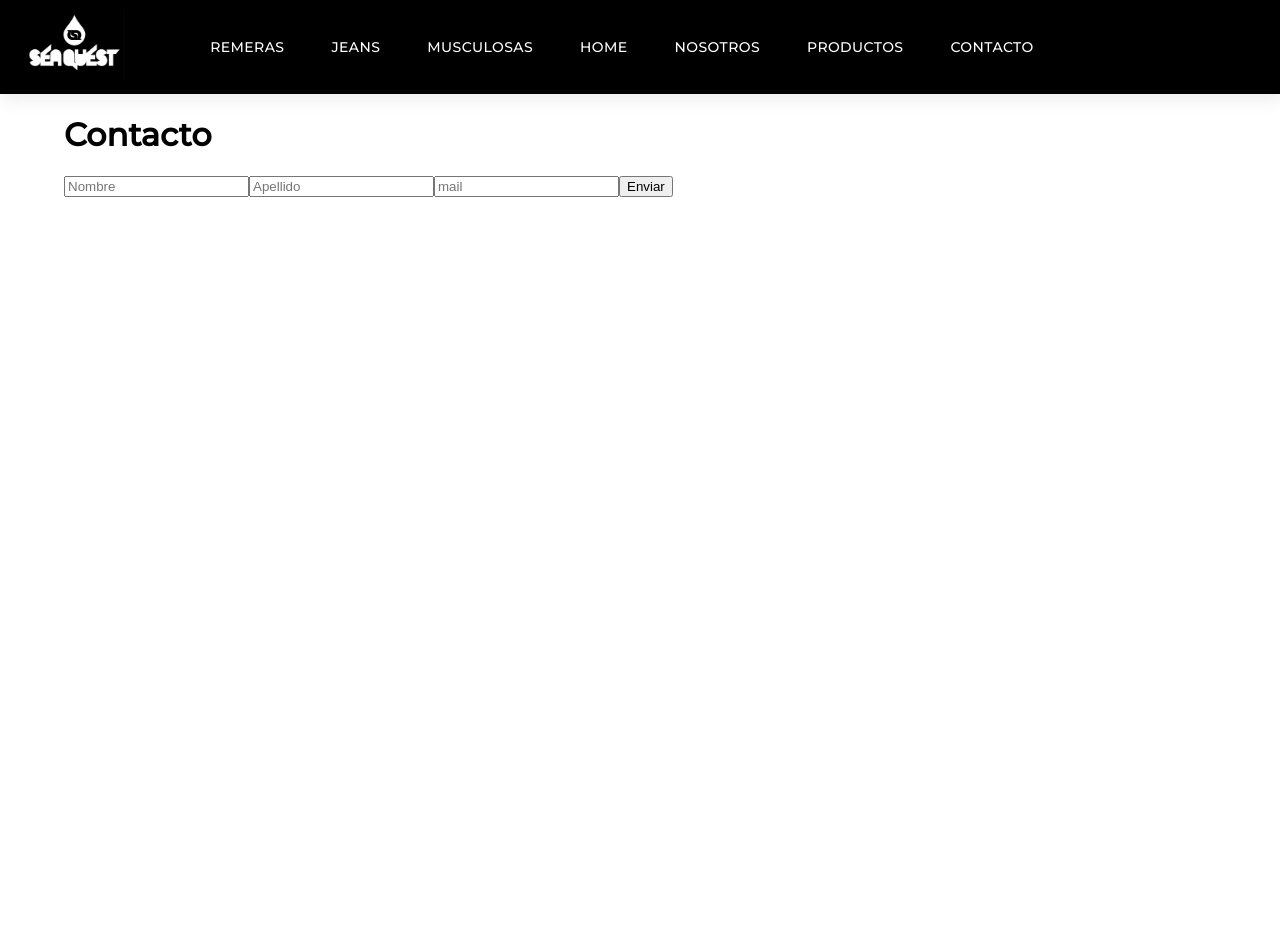
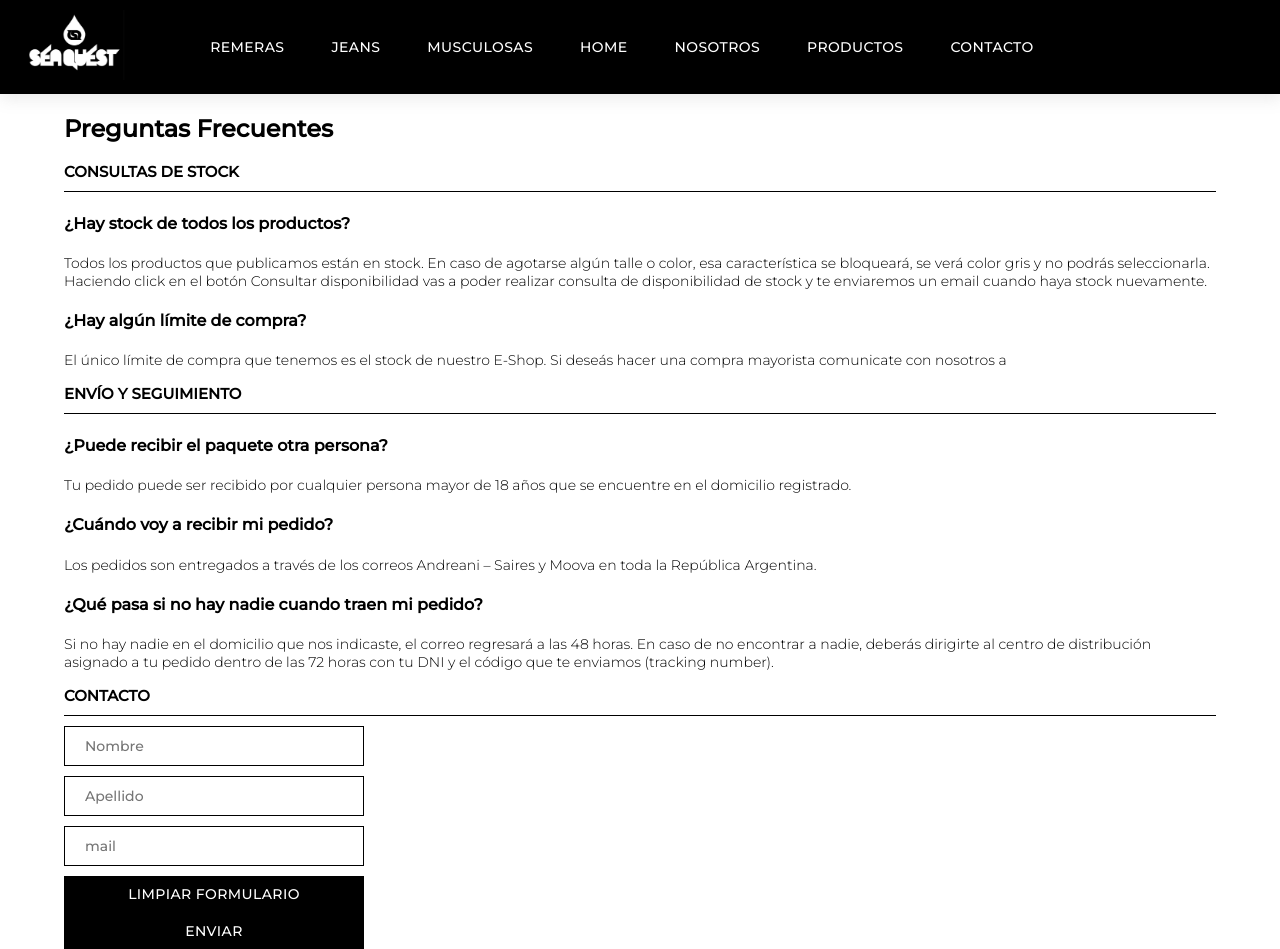
Before and after one commit to cortiz2894/ecommerce-31120, a React (Create React App) app: page /contacto in a window 1280 px wide. Before the commit the page ends 800 px from the top, so only its background shows below. Built offline with nearby package versions, Linux system fonts and the light colour scheme.

Commit message:
feat | Clase 9 - Eventos

```diff
--- a/src/App.css
+++ b/src/App.css
@@ -131,3 +131,44 @@ p.info__subtitle {
   margin: 0px;
   margin-bottom: 10px;
 }
+
+.faq-section h3 {
+    border-bottom: 1px solid black;
+    padding-bottom: 10px;
+    margin-bottom: 10px;
+    text-transform: uppercase;
+    font-size: 15px;
+    font-family: 'Montserrat';
+}
+
+.faq-section p {
+    font-weight: 300;
+    font-size: 14px;
+}
+
+form {
+  display: flex;
+  flex-direction: column;
+}
+
+form input {
+  padding: 10px 20px;
+  font-size: 14px;
+  font-family: 'Montserrat';
+  width: 300px;
+  margin-bottom: 10px;
+  border: 1px solid black;
+}
+
+form > button {
+  background: black !important;
+  color: white !important;
+  border-radius: 0px !important;
+  width: 300px;
+  font-family: 'Montserrat' !important;
+}
+
+form > button:hover {
+  background: black !important;
+  color: white !important;
+}
--- a/src/Utils/productsMock.js
+++ b/src/Utils/productsMock.js
@@ -6,6 +6,14 @@ const mockProductos = [
         price: 1500,
         image: 'remera-1.jpg',
         category: 'remeras',
+        colors: [
+            {
+                hex: '#000000'
+            },,
+            {
+                hex: '#f44336'
+            }
+        ],
         stock: 3
     },
     {
@@ -15,6 +23,17 @@ const mockProductos = [
         price: 2500,
         image: 'remera3.jpeg',
         category: 'remeras',
+        colors: [
+            {
+                hex: '#000000'
+            },
+            {
+                hex: '#004da6'
+            },
+            {
+                hex: '#ffffff'
+            }
+        ],
         stock: 3
     },
     {
@@ -24,6 +43,11 @@ const mockProductos = [
         price: 1500,
         image: 'remera3.jpeg',
         category: 'remeras',
+        colors: [
+            {
+                hex: '#000000'
+            },
+        ],
         stock: 3
     },
     {
@@ -33,6 +57,14 @@ const mockProductos = [
         price: 3500,
         image: 'jean1.jpg',
         category: 'jeans',
+        colors: [
+            {
+                hex: '#000000'
+            },
+            {
+                hex: '#004da6'
+            },
+        ],
         stock: 6
     },
     {
@@ -42,6 +74,17 @@ const mockProductos = [
         price: 1200,
         image: 'musculosa1.jpeg',
         category: 'musculosas',
+        colors: [
+            {
+                hex: '#000000'
+            },
+            {
+                hex: '#004da6'
+            },
+            {
+                hex: '#f44336'
+            }
+        ],
         stock: 6
     }
 ]
--- a/src/components/Card/Card.js
+++ b/src/components/Card/Card.js
@@ -1,32 +1,30 @@
 import React,{ useState, useEffect } from 'react'
+
 import './Card.css'
 import ItemCount from '../ItemCount/ItemCount'
-import { Link } from 'react-router-dom'
+import { Link, useNavigate } from 'react-router-dom'
 
 
-export default function Card({ data }) {
+export default function Card({ data, action }) {
+    const navigate = useNavigate();
     const { title, price, talle, stock, image, id } = data
     const [ count, setCount ] = useState(1)
     const [ countTest, setCountTest ] = useState(1)
-    //const [ ]
 
-    // useEffect( () => {
-    //     console.log("SOLO MONTAJE")
-    // },[] )
+    useEffect( () => {
+        console.log("useEffect")
+        const onScrollWindow = () => {
+            if(window.scrollY > 100 ){
+                console.log("Scroll mayor a 100")
+            }
+        }
+        window.addEventListener("scroll", onScrollWindow)
 
-    // useEffect( () => {
-    //     console.log("Siempre que entre en fase ACTUALIZACION")
-    // })
+        return () => {
+            window.removeEventListener("scroll", onScrollWindow)
+        }
 
-    // useEffect( () => {
-    //     console.log("SOLO CUANDO CAMBIE COUNT")
-    // },[count] )
-
-    // useEffect( () => {
-    //     return () => {
-    //         console.log("FASE DE DESMONTAJE")
-    //     }
-    // })
+    }, [])
 
     const addStock = () => {
         setCount(count + 1)
@@ -34,18 +32,19 @@ export default function Card({ data }) {
     const removeStock = () => {
         setCountTest(countTest - 1)
     }
+    const changePage = () => {
+        navigate(`/productos/${id}`)
+    }
     return(
 
-        <div className="card-item">
-            <Link to={`/productos/${id}`}>
+        <div className="card-item" onClick={changePage}>
                 <img src={`./${image}`} alt={image} />
                 <div className='container-card-data'>
                     <h2>{title}</h2>
                     <p>Precio : $ {price}</p>
                     <p>Talle : {talle}</p>
-                    <button>Comprar</button>
+                    <button onClick={(e) => action(e, "Christian")}>Comprar</button>
                 </div>
-            </Link>
         </div>
     )
 }
--- a/src/components/ListProducts/ListProducts.js
+++ b/src/components/ListProducts/ListProducts.js
@@ -5,6 +5,7 @@ import { useParams } from 'react-router-dom'
 
 const ListProducts = ({children}) => {
     const { category } = useParams()
+    const [contador, setContador] = useState(0)
 
     const [products, setProducts] = useState([])
 
@@ -17,7 +18,7 @@ const ListProducts = ({children}) => {
     useEffect( () => {
         setProducts([])
         getProducts().then( (productos) => {
-            filterProductByCategory(productos, category)
+            category ? filterProductByCategory(productos, category) : setProducts(productos)
         })
     }, [category])
 
@@ -30,11 +31,18 @@ const ListProducts = ({children}) => {
         })
     }
 
+    const agregarClick = (e, nombre) => {
+        e.stopPropagation()
+        console.log("Nombre desde el hijo:", nombre)
+        setContador(contador + 1)
+    }
+
     return(
         <div className="container-cards">
-            <h2> Productos en Oferta</h2>
+            <h2> Productos en Oferta </h2>
             {console.log("products: ", products)}
-            {products.map( ( product ) =>  <Card data={product} key={product.id}/>)}
+            <h1>CONTADOR: {contador}</h1>
+            {products.map( ( product ) =>  <Card data={product} key={product.id} action={agregarClick}/>)}
         </div>
     )
 }
--- a/src/components/NavBar/NavBar.js
+++ b/src/components/NavBar/NavBar.js
@@ -1,9 +1,11 @@
 import Button from '@mui/material/Button';
+import { useEffect } from 'react';
 import { Link } from 'react-router-dom'
 import './NavBar.css'
 import CartWidget from '../CartWidget/CartWidget'
 
 function NavBar(props) {
+
     //console.log(props)
     const pages = [
     {
@@ -26,7 +28,7 @@ function NavBar(props) {
         //JSX
         <header className='main-header'>
             <div className='container-logo'>
-                <img src="logo.png" className="img-header"/>
+                <img src="../logo.png" className="img-header"/>
             </div>
             <ul className='navbar'>
                     <li>
--- a/src/pages/Contact.js
+++ b/src/pages/Contact.js
@@ -1,16 +1,64 @@
 
+import { useState } from 'react'
 import Container from '@mui/material/Container';
+import Button from '@mui/material/Button';
 
 const ContactPage = () => {
+
+    const [value, setValue] = useState('')
+
+    const handleSubmit = (e) => {
+        e.preventDefault()
+        console.log("Envio de nombre: ", value)
+    }
+
+    const handleChange = (e) => {
+        console.log(e)
+        setValue(e.target.value)
+    }
+
+    const resetForm = () => {
+        setValue('')
+        console.log("limpiar formulario")
+    }
+
     return(
-        <Container className='container-general'>
-            <h1>Contacto</h1>
-            <form>
-                <input type="text" placeholder='Nombre'/>
-                <input type="text" placeholder='Apellido'/>
-                <input type="mail" placeholder='mail'/>
-                <button type="submit">Enviar</button>
-            </form>
+        <Container className='container-general help'>
+
+            <h2>Preguntas Frecuentes</h2>
+            <div className='faq-section'>
+                <section>
+                    <h3>Consultas de stock</h3>
+                    <h4>¿Hay stock de todos los productos?</h4>
+                    <p>
+                        Todos los productos que publicamos están en stock. En caso de agotarse algún talle o color, esa característica se bloqueará, se verá color gris y no podrás seleccionarla. Haciendo click en el botón Consultar disponibilidad vas a poder realizar consulta de disponibilidad de stock y te enviaremos un email cuando haya stock nuevamente.
+                    </p>
+                    <h4>¿Hay algún límite de compra?</h4>
+                    <p>
+                        El único límite de compra que tenemos es el stock de nuestro E-Shop. Si deseás hacer una compra mayorista comunicate con nosotros a
+                    </p>
+                </section>
+                <section>
+                    <h3>Envío y seguimiento</h3>
+                    <h4>¿Puede recibir el paquete otra persona?</h4>
+                    <p>Tu pedido puede ser recibido por cualquier persona mayor de 18 años que se encuentre en el domicilio registrado.</p>
+                    <h4>¿Cuándo voy a recibir mi pedido?</h4>
+                    <p>Los pedidos son entregados a través de los correos Andreani – Saires y Moova en toda la República Argentina.</p>
+                    <h4>¿Qué pasa si no hay nadie cuando traen mi pedido?</h4>
+                    <p>Si no hay nadie en el domicilio que nos indicaste, el correo regresará a las 48 horas. En caso de no encontrar a nadie, deberás dirigirte al centro de distribución asignado a tu pedido dentro de las 72 horas con tu DNI y el código que te enviamos (tracking number).</p>
+                </section>
+                <section>
+                    <h3>Contacto</h3>
+                    <form onSubmit={handleSubmit}>
+                        <input type="text" onKeyDown={handleChange} value={value} placeholder='Nombre'/>
+                        <input type="text" placeholder='Apellido'/>
+                        <input type="mail" placeholder='mail'/>
+
+                        <Button onClick={resetForm}>Limpiar Formulario</Button>
+                        <Button type="submit">Enviar</Button>
+                    </form>
+                </section>
+            </div>
         </Container>
     )
 }
--- a/src/pages/Detail.js
+++ b/src/pages/Detail.js
@@ -24,7 +24,7 @@ const DetailPage = () => {
         <Container className='container-general'>
             <div className='container-detail'>
             <div className='container-detail__img'>
-                <img src="jean1.jpg" alt="jean" />
+                <img src={`../${product.image}`} alt="jean" />
             </div>
             <div className='container-detail__info'>
                 <h3 className='info__title'>{product.title}</h3>
@@ -33,8 +33,12 @@ const DetailPage = () => {
                 <p className='info__text'>{product.talle}</p>
                 <p className='info__subtitle'>COLOR</p>
                 <ul className='info__color'>
-                    <li style={{background: '#000000'}}></li>
-                    <li style={{background:'#004da6'}}></li></ul>
+                    {product.colors?.map( (color) => {
+                        return(
+                            <li style={{background: `${color.hex}`}}></li>
+                        )
+                    })}
+                </ul>
                 <p className='info__subtitle'>DETALLE</p>
                 <p className='info__text detail__text'>pantalon gabardina liviana con cintura elastica, teñido en prenda, slim fit 97%algodon 3%spandex</p>
                 <Button className='detail__btn-buy'>COMPRAR</Button>
```
